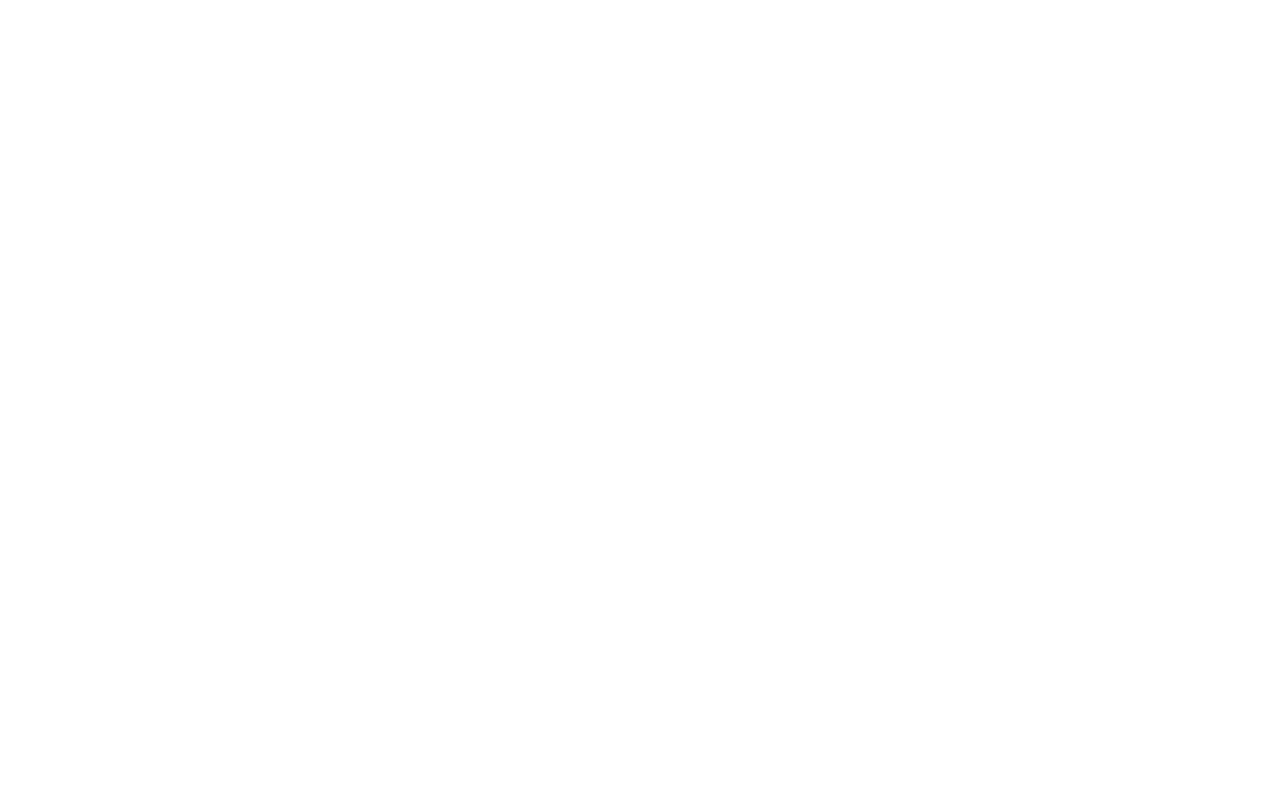
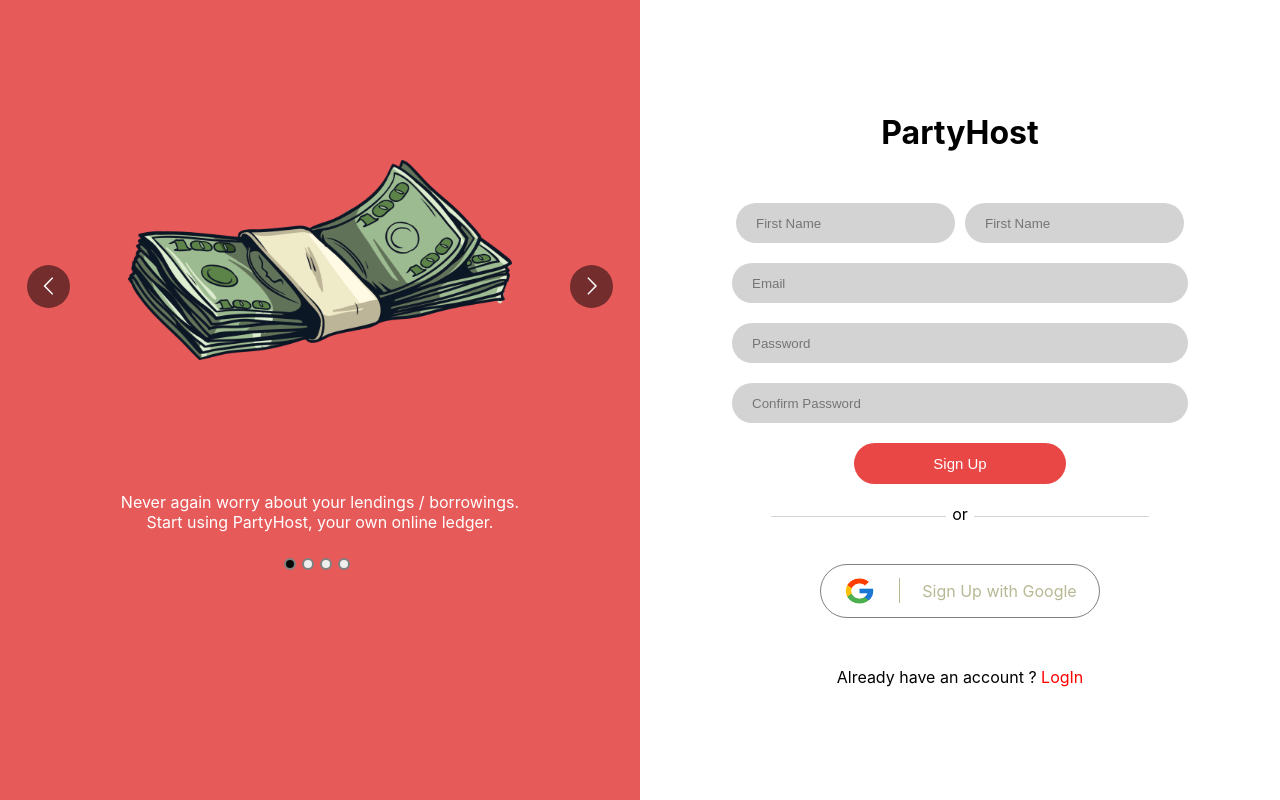
Before and after one commit to Sk-oo7/PartyHost, a React (Create React App) app in the folder client/: page /register in a window 1280 px wide. Built offline with nearby package versions, Linux system fonts and the light colour scheme.

Commit message:
Added Register Page

```diff
--- a/client/src/App.js
+++ b/client/src/App.js
@@ -3,6 +3,7 @@
 import {BrowserRouter as Router,Route, Switch} from 'react-router-dom'
 
 import LoginPage from './screens/login/LoginPage';
+import RegisterPage from './screens/register/RegisterPage';
 import StartPage from './screens/start/StartPage';
 
 function App() {
@@ -11,6 +12,7 @@
       <Router>
         <Switch>
           <Route path="/login"><LoginPage /></Route>
+          <Route path="/register"><RegisterPage /></Route>
           <Route path="/start"><StartPage /></Route>
         </Switch>
       </Router>
--- /dev/null
+++ b/client/src/components/register/FirstDiv.js
@@ -0,0 +1,13 @@
+import React from 'react'
+import Slider from "./Slider.js"
+import "./styles.css"
+
+function FirstDiv() {
+    return (
+        <div className="div1">
+            <Slider />
+        </div>
+    )
+}
+
+export default FirstDiv
--- /dev/null
+++ b/client/src/components/register/Form.js
@@ -0,0 +1,63 @@
+import React from 'react'
+
+import "./styles.css"
+
+function Form() {
+    return (
+        <div className="reg_form">
+            <div className="full_name">
+                <input
+                    type="text"
+                    name="fname"
+                    placeholder="First Name"
+                    style={{width:"40%",marginRight:"10px"}}
+                />
+                <input
+                    type="text"
+                    name="fname"
+                    placeholder="First Name"
+                    style={{width:"40%"}}
+                />
+            </div>
+            <br />
+            <input
+                    type="email"
+                    name="email"
+                    placeholder="Email"
+                />
+            <br />
+            <input
+                type="password"
+                name="password"
+                placeholder="Password"
+             />
+             <br />
+             <input
+                type="password"
+                name="confirm_password"
+                placeholder="Confirm Password"
+             />
+             <br />
+             <button>Sign Up</button>
+             <br />
+             <div className="line">
+                 <span></span>
+                 <p>or</p>
+                 <span></span>
+            </div>
+            <br /><br />
+            <div className="signIn_with_google">
+                <img src="./google_image.png" />
+                <span></span>
+                <p>Sign Up with Google</p>
+            </div>
+             <div className="last_para">
+                 <p>Already have an account ?
+                     <a href=""> LogIn</a>
+                </p>
+            </div>
+        </div>
+    )
+}
+
+export default Form
--- /dev/null
+++ b/client/src/components/register/SecondDiv.js
@@ -0,0 +1,16 @@
+import React from 'react'
+
+import "./styles.css"
+
+import Form from './Form'
+
+function SecondDiv() {
+    return (
+        <div className="div2">
+            <h1 className="heading">PartyHost</h1>
+            <Form />
+        </div>
+    )
+}
+
+export default SecondDiv
--- /dev/null
+++ b/client/src/components/register/Slider.js
@@ -0,0 +1,64 @@
+import Carousel from "react-multi-carousel";
+import "react-multi-carousel/lib/styles.css";
+import React from 'react'
+import "./styles.css"
+
+function Slider() {
+    const responsive = {
+        superLargeDesktop: {
+          breakpoint: { max: 4000, min: 3000 },
+          items: 1
+        },
+        desktop: {
+          breakpoint: { max: 3000, min: 1024 },
+          items: 1
+        },
+        tablet: {
+          breakpoint: { max: 1024, min: 464 },
+          items: 1
+        },
+        mobile: {
+          breakpoint: { max: 464, min: 0 },
+          items: 1
+        }
+      };
+    return (
+        <div class="slider">
+            <Carousel
+                showDots={true}
+                responsive={responsive}
+                infinite={true}
+            >
+                <div>
+                    <img src="money_notes.png" className="slider_img"/>
+                    <center>
+                        <p className="slider_para top_slider_para">Never again worry about your lendings / borrowings.</p>
+                        <p className="slider_para lower_slider_para">Start using PartyHost, your own online ledger.</p>
+                        <br /> <br />
+                    </center>
+                </div>
+                <div>
+                    <img src="party_icon.png" className="slider_img"/>
+                    <center>
+                        <p className="slider_para top_slider_para">You can create groups with various friends and divide up what each person owes</p>
+                        <p className="slider_para">All your shared expenses and IOUs are organized in one place and everyone in the group can see the amount they owe.</p>
+                    </center>
+                </div>
+                <div>
+                    <img src="borrowing_icon.png" className="slider_img" style={{height: "250px"}}/>
+                    <center>
+                        <p className="slider_para top_slider_para" style={{marginTop: "13%"}}>It tracks borrowing and lending over time.</p>
+                        <p className="slider_para">And, until the balance is settled up, each person’s outstanding balance may go up and down.</p>
+                    </center>
+                </div>
+                <div>
+                    <img src="clock_icon.png" className="slider_img"/>
+                    <center>
+                        <p className="slider_para top_slider_para">PartyHost sends reminders at the end of the month so everyone can pay what they owe and go into a new month with a fresh start.</p>
+                    </center>
+                </div>
+            </Carousel>
+        </div>
+    )
+}
+export default Slider
--- /dev/null
+++ b/client/src/components/register/styles.css
@@ -0,0 +1,109 @@
+.div1{
+    background-color: #e75a5a;
+    width: 50%;
+    height: 100vh;
+}
+.slider {
+    width: 100%;
+    height: 100%;
+}
+.slider_img {
+    width: 60%;
+    margin-top: 25%;
+    margin-left: 20%;
+    height: 200px;
+}
+.slider_para {
+    color: white;
+    font-size: 16px;
+    text-align: center;
+}
+.top_slider_para {
+    margin-top: 20%;
+
+}
+
+.div2 {
+    width: 50%;
+    display: flex;
+    flex-direction: column;
+    justify-content: center;
+    align-items: center;
+}
+.div2 h1 {
+    margin-bottom: 8%;
+}
+.reg_form {
+    display: flex;
+    flex-direction: column;
+    justify-content: center;
+    align-items: center;
+    width: 100%;
+}
+.reg_form input {
+    background-color: lightgray;
+    border-radius: 20px;
+    width: 65%;
+    height: 0px;
+    padding: 20px;
+    border: none;
+    outline: none;
+}
+.reg_form button {
+    background-color: #e94646;
+    border: none;
+    padding: 12px;
+    width: 33%;
+    border-radius: 50px;
+    color: white;
+    font-size: 15px;
+    outline: none;
+}
+.full_name {
+    display: flex;
+    flex-direction: row;
+    width: 70%;
+}
+.line {
+    width: 60%;
+    display: flex;
+    flex-direction: row;
+    justify-content: space-around;
+    align-items: center;
+}
+.line span {
+    border: 1px solid lightgray;
+    height: 0px;
+    width: 45%;
+    border-bottom: 0px;
+    margin-top: 5px;
+}
+.signIn_with_google {
+    display: flex;
+    flex-direction: row;
+    justify-content: space-around;
+    align-items: center;
+    border: 1px solid gray;
+    border-radius: 40px;
+    padding: 1.7%;
+    width: 40%;
+}
+.signIn_with_google img{
+    height: 30px;
+    width: 33px;
+}
+.signIn_with_google span{
+    border-left: 1px solid #b8b894;
+    height: 25px;
+    color: #b8b894;
+}
+.signIn_with_google p {
+    color: #b8b894;
+}
+.last_para p {
+    margin-top: 20%;
+}
+.last_para a {
+    color: red;
+    text-decoration: none;
+}
--- /dev/null
+++ b/client/src/screens/register/RegisterPage.js
@@ -0,0 +1,17 @@
+import React from 'react'
+
+import "./style.css"
+
+import FirstDiv from '../../components/register/FirstDiv'
+import SecondDiv from '../../components/register/SecondDiv'
+
+function RegisterPage() {
+    return (
+        <div className="reg_div">
+            <FirstDiv />
+            <SecondDiv />
+        </div>
+    )
+}
+
+export default RegisterPage
--- /dev/null
+++ b/client/src/screens/register/style.css
@@ -0,0 +1,4 @@
+.reg_div {
+    display: flex;
+    width: 100%;
+}
```
